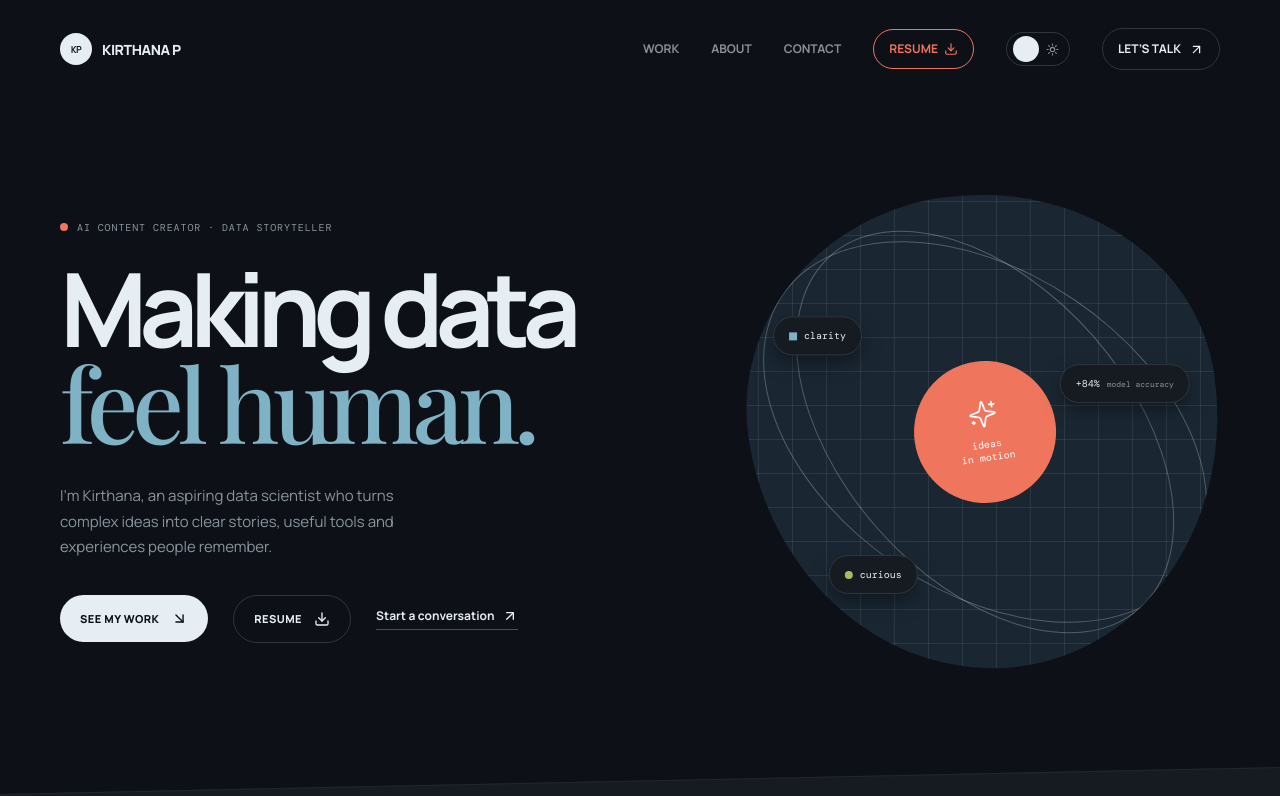
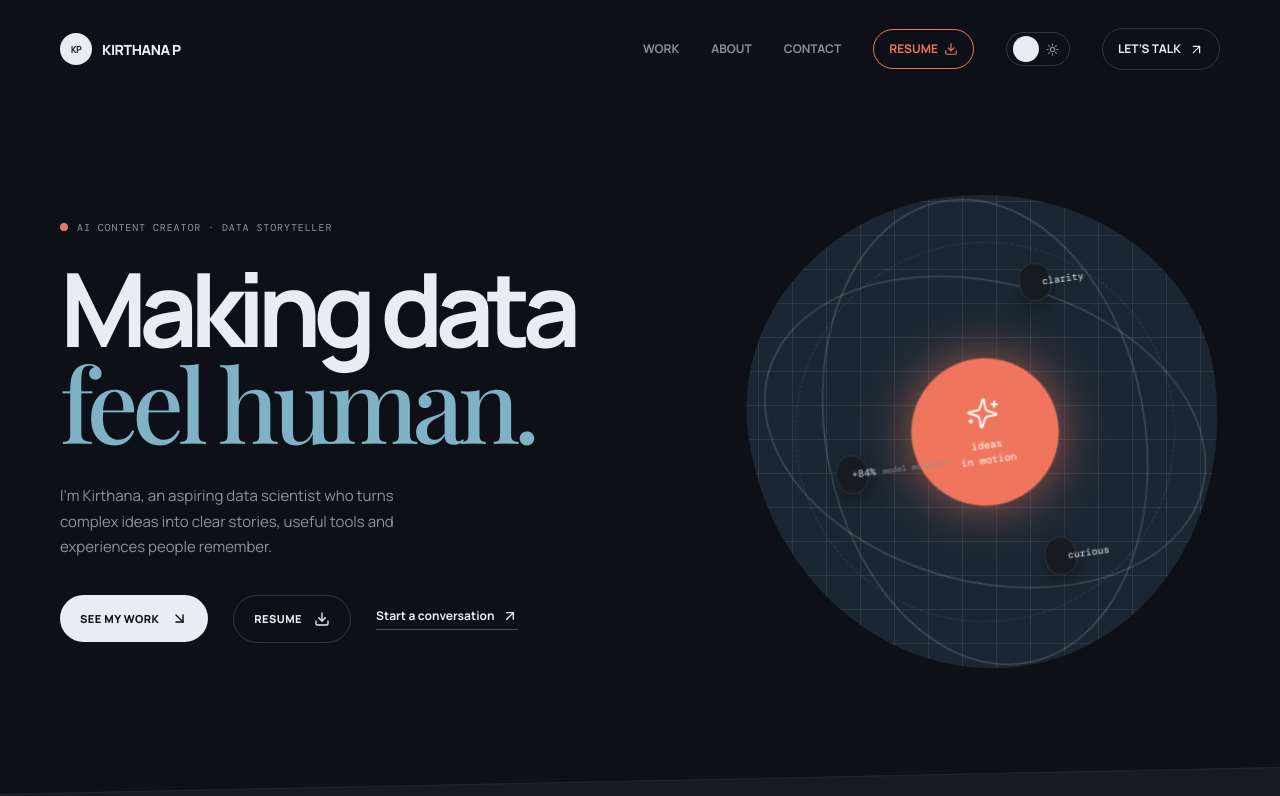
Before and after one commit to PKIRTHANA2822/MyPortfolio, a React (Vite) app: page / in a window 1280 px wide. Shown: the top 796 px of the page. Built offline with nearby package versions, Linux system fonts and the light colour scheme; a web font is replaced by a local one.

Commit message:
Add dynamic revolving orbital animation and glowing core effects

```diff
--- a/src/App.tsx
+++ b/src/App.tsx
@@ -117,10 +117,24 @@ function App() {
         <div className="hero-art" aria-label="Abstract data visualization">
           <div className="orbit orbit-one" />
           <div className="orbit orbit-two" />
-          <div className="orbital-core"><Sparkles size={30} strokeWidth={1.4} /><span>ideas<br />in motion</span></div>
-          <div className="data-chip chip-one"><span className="chip-line" /> clarity</div>
-          <div className="data-chip chip-two">+84% <span>model accuracy</span></div>
-          <div className="data-chip chip-three"><span className="chip-pulse" /> curious</div>
+          <div className="orbit orbit-three" />
+          <div className="orbital-core">
+            <Sparkles size={30} strokeWidth={1.4} className="sparkle-icon" />
+            <span>ideas<br />in motion</span>
+          </div>
+
+          <div className="orbit-track track-one">
+            <div className="data-chip chip-one"><span className="chip-line" /> clarity</div>
+          </div>
+
+          <div className="orbit-track track-two">
+            <div className="data-chip chip-two">+84% <span>model accuracy</span></div>
+          </div>
+
+          <div className="orbit-track track-three">
+            <div className="data-chip chip-three"><span className="chip-pulse" /> curious</div>
+          </div>
+
           <div className="hero-grid" />
         </div>
       </section>
--- a/src/index.css
+++ b/src/index.css
@@ -144,15 +144,42 @@ h1 em, h2 em { color: var(--accent-soft); font-family: 'Playfair Display', serif
 .nav-resume:hover { background: var(--accent); color: white !important; }
 .text-link { align-items: center; border-bottom: 1px solid var(--border-link); display: inline-flex; font-size: 12px; font-weight: 700; gap: 8px; padding-bottom: 4px; }
 .hero-art { align-self: center; background: var(--bg-hero-art); border-radius: 48% 52% 49% 51% / 44% 45% 55% 56%; height: 475px; justify-self: end; overflow: hidden; position: relative; transform: rotate(-8deg); width: min(470px, 100%); transition: background .3s; }
+.hero-art:hover .orbit-track,
+.hero-art:hover .orbit { animation-play-state: running; }
 .hero-grid { background-image: linear-gradient(var(--grid-line) 1px, transparent 1px), linear-gradient(90deg, var(--grid-line) 1px, transparent 1px); background-size: 34px 34px; inset: -20%; position: absolute; transform: rotate(8deg); }
-.orbit { border: 1px solid var(--orbit-border); border-radius: 50%; left: 50%; position: absolute; top: 50%; transform: translate(-50%, -50%) rotate(42deg); z-index: 1; }
-.orbit-one { height: 320px; width: 490px; }
-.orbit-two { height: 470px; width: 290px; transform: translate(-50%, -50%) rotate(-33deg); }
-.orbital-core { align-items: center; background: var(--accent); border-radius: 50%; color: white; display: flex; flex-direction: column; font-family: 'DM Mono', monospace; font-size: 10px; height: 142px; justify-content: center; left: 50%; line-height: 1.35; position: absolute; text-align: center; top: 50%; transform: translate(-50%, -50%); width: 142px; z-index: 2; }
+.orbit { border: 1px solid var(--orbit-border); border-radius: 50%; left: 50%; position: absolute; top: 50%; z-index: 1; pointer-events: none; }
+.orbit-one { height: 320px; width: 470px; animation: spinClockwise 26s linear infinite; }
+.orbit-two { height: 450px; width: 300px; animation: spinCounterClockwise 34s linear infinite; }
+.orbit-three { border: 1px dashed var(--orbit-border); border-radius: 50%; height: 380px; width: 380px; opacity: .45; animation: spinClockwise 48s linear infinite; }
+.orbital-core { align-items: center; background: var(--accent); border-radius: 50%; color: white; display: flex; flex-direction: column; font-family: 'DM Mono', monospace; font-size: 10px; height: 142px; justify-content: center; left: 50%; line-height: 1.35; position: absolute; text-align: center; top: 50%; width: 142px; z-index: 2; animation: coreGlow 4s ease-in-out infinite; }
 .orbital-core svg { margin-bottom: 9px; }
-.data-chip { align-items: center; background: var(--bg-chip); border: 1px solid var(--border); border-radius: 99px; box-shadow: 0 8px 20px var(--shadow-chip); color: var(--text); display: flex; font-family: 'DM Mono', monospace; font-size: 10px; gap: 7px; padding: 11px 15px; position: absolute; transform: rotate(8deg); z-index: 3; transition: background .3s, color .3s, border-color .3s; }
-.chip-one { left: 38px; top: 100px; } .chip-two { right: 25px; top: 190px; } .chip-two span { color: var(--text-muted); font-size: 8px; } .chip-three { bottom: 92px; left: 60px; }
-.chip-line { background: var(--chip-line); height: 8px; width: 8px; } .chip-pulse { background: #a3bf62; border-radius: 50%; height: 8px; width: 8px; }
+.sparkle-icon { animation: sparkleSpin 5s ease-in-out infinite; }
+
+.orbit-track { position: absolute; left: 50%; top: 50%; width: 0; height: 0; pointer-events: none; z-index: 3; }
+.track-one { animation: revolveOrbitOne 22s linear infinite; }
+.track-two { animation: revolveOrbitTwo 30s linear infinite; }
+.track-three { animation: revolveOrbitThree 25s linear infinite; }
+
+.data-chip { align-items: center; background: var(--bg-chip); border: 1px solid var(--border); border-radius: 99px; box-shadow: 0 8px 20px var(--shadow-chip); color: var(--text); display: flex; font-family: 'DM Mono', monospace; font-size: 10px; gap: 7px; padding: 11px 15px; pointer-events: auto; white-space: nowrap; transition: box-shadow .2s, background .3s, color .3s, border-color .3s; }
+.data-chip:hover { border-color: var(--accent); box-shadow: 0 12px 28px rgba(0,0,0,0.35); }
+.chip-one { animation: counterRevolveOne 22s linear infinite; }
+.chip-two { animation: counterRevolveTwo 30s linear infinite; }
+.chip-two span { color: var(--text-muted); font-size: 8px; }
+.chip-three { animation: counterRevolveThree 25s linear infinite; }
+.chip-line { background: var(--chip-line); height: 8px; width: 8px; }
+.chip-pulse { background: #a3bf62; border-radius: 50%; height: 8px; width: 8px; animation: chipBlink 2s ease-in-out infinite; }
+
+@keyframes spinClockwise { 0% { transform: translate(-50%, -50%) rotate(0deg); } 100% { transform: translate(-50%, -50%) rotate(360deg); } }
+@keyframes spinCounterClockwise { 0% { transform: translate(-50%, -50%) rotate(360deg); } 100% { transform: translate(-50%, -50%) rotate(0deg); } }
+@keyframes revolveOrbitOne { 0% { transform: rotate(0deg); } 100% { transform: rotate(360deg); } }
+@keyframes counterRevolveOne { 0% { transform: translate(-170px, -55px) rotate(0deg); } 100% { transform: translate(-170px, -55px) rotate(-360deg); } }
+@keyframes revolveOrbitTwo { 0% { transform: rotate(120deg); } 100% { transform: rotate(480deg); } }
+@keyframes counterRevolveTwo { 0% { transform: translate(110px, -80px) rotate(-120deg); } 100% { transform: translate(110px, -80px) rotate(-480deg); } }
+@keyframes revolveOrbitThree { 0% { transform: rotate(240deg); } 100% { transform: rotate(600deg); } }
+@keyframes counterRevolveThree { 0% { transform: translate(-30px, 125px) rotate(-240deg); } 100% { transform: translate(-30px, 125px) rotate(-600deg); } }
+@keyframes coreGlow { 0%, 100% { transform: translate(-50%, -50%) scale(1); box-shadow: 0 0 25px rgba(239, 118, 93, 0.35); } 50% { transform: translate(-50%, -50%) scale(1.04); box-shadow: 0 0 50px rgba(239, 118, 93, 0.65); } }
+@keyframes sparkleSpin { 0%, 100% { transform: rotate(0deg) scale(1); } 50% { transform: rotate(20deg) scale(1.15); } }
+@keyframes chipBlink { 0%, 100% { opacity: 1; transform: scale(1); } 50% { opacity: .4; transform: scale(.75); } }
 .marquee { background: var(--bg-marquee); border-bottom: 1px solid var(--border-soft); border-top: 1px solid var(--border-soft); color: var(--text); overflow: hidden; padding: 17px 0; transform: rotate(-1.2deg) scale(1.02); transition: background .3s, color .3s; }
 .marquee-track { align-items: center; animation: slide 26s linear infinite; display: flex; font-family: 'DM Mono', monospace; font-size: 10px; gap: 30px; letter-spacing: .08em; text-transform: uppercase; white-space: nowrap; width: max-content; }
 .marquee i { color: var(--accent); font-style: normal; }
```
